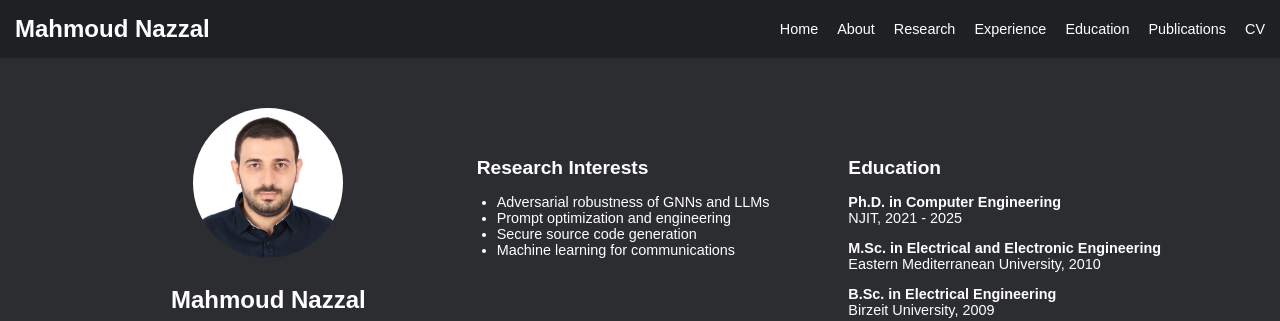
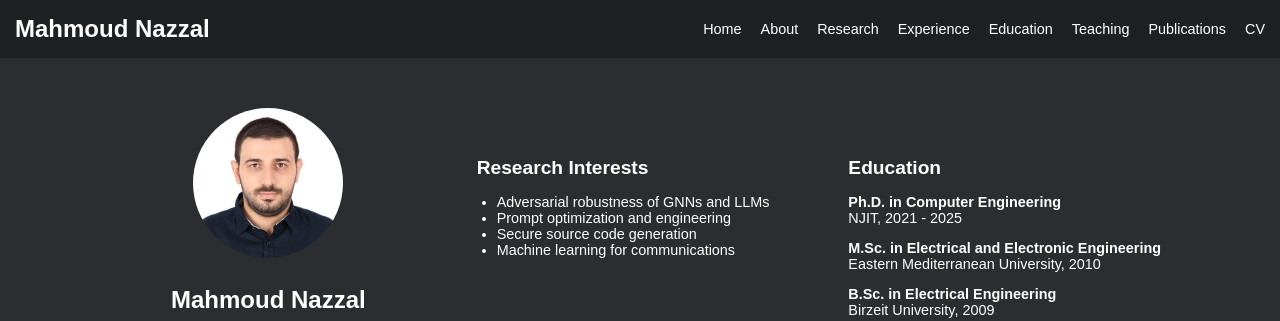
Before and after one commit to mahmoudkanazzal/mahmoudkanazzal.github.io, a plain HTML site: page index.html in a window 1280 px wide. Shown: the top 321 px of the page. Drawn offline with Linux system fonts and the light colour scheme.

Commit message:
Update index.html

```diff
--- a/index.html
+++ b/index.html
@@ -110,6 +110,7 @@
             <a href="#research">Research</a>
             <a href="#experience">Experience</a>
             <a href="#education">Education</a>
+            <a href="#teaching">Teaching</a>
             <a href="publications.html">Publications</a>
             <a href="M_Nazzal_CV_Oct_2024_public.pdf" target="_blank">CV</a>
         </nav>
```
